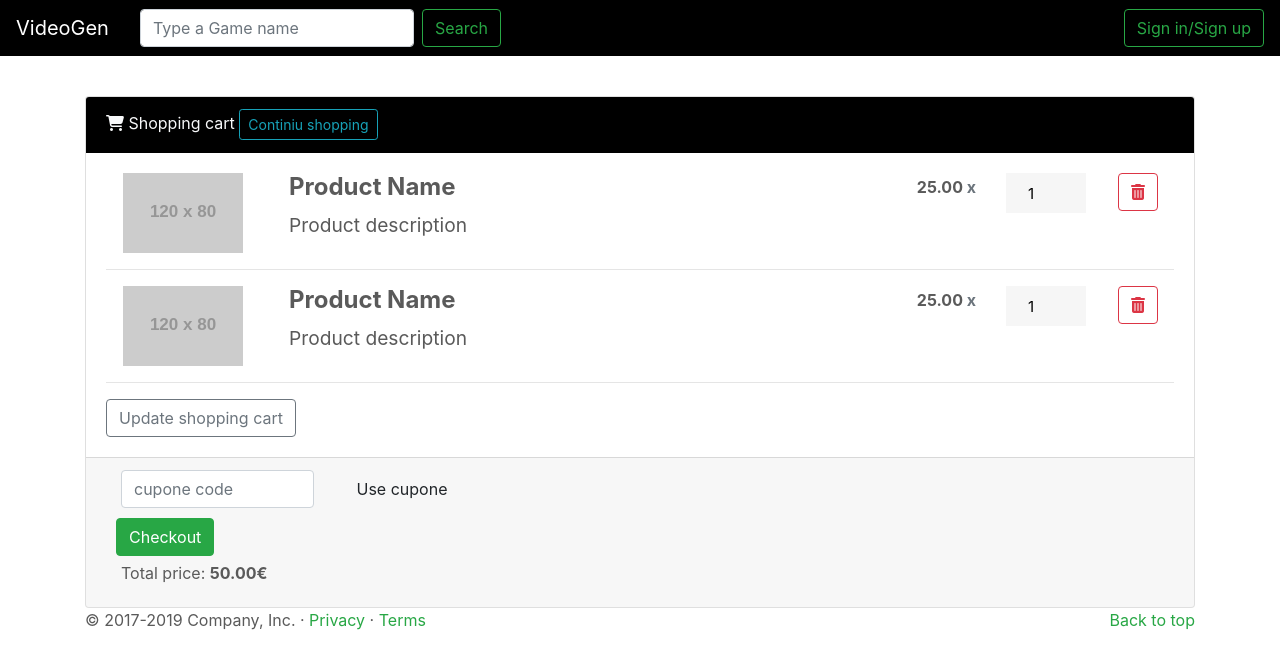
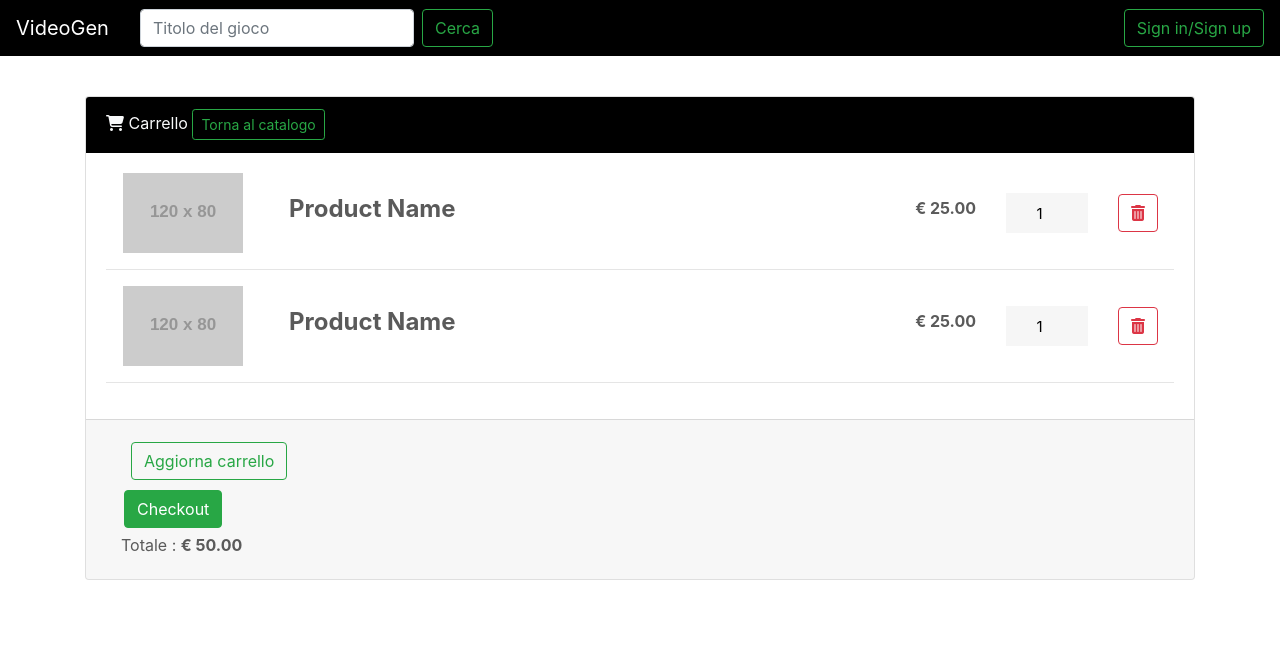
Before and after one commit to giorgiac98/videogen, a PHP site: page /cart.php in a window 1280 px wide. Shown: the top 669 px of the page. Run offline with PHP 8.4, Linux system fonts and the light colour scheme; grey boxes labelled with a size stand in for pictures from a placeholder-image service; some libraries are stand-ins or nearby versions.

Commit message:
Checkout page started

```diff
--- a/cart.php
+++ b/cart.php
@@ -41,25 +41,48 @@
            <div class="card shopping-cart">
                     <div class="card-header bg-dark text-light">
                         <i class="fa fa-shopping-cart" aria-hidden="true"></i>
-                        Shopping cart
-                        <a href="" class="btn btn-outline-info btn-sm pull-right">Continiu shopping</a>
+                        Carrello
+                        <a href="index.php" class="btn btn-outline-success btn-sm pull-right">Torna al catalogo</a>
                         <div class="clearfix"></div>
                     </div>
                     <div class="card-body">
                             <!-- PRODUCT -->
-                            <div class="row">
+                            <div class="row align-items-center">
                                 <div class="col-12 col-sm-12 col-md-2 text-center">
                                         <img class="img-responsive" src="http://placehold.it/120x80" alt="prewiew" width="120" height="80">
                                 </div>
                                 <div class="col-12 text-sm-center col-sm-12 text-md-left col-md-6">
                                     <h4 class="product-name"><strong>Product Name</strong></h4>
-                                    <h4>
-                                        <small>Product description</small>
-                                    </h4>
                                 </div>
-                                <div class="col-12 col-sm-12 text-sm-center col-md-4 text-md-right row">
-                                    <div class="col-3 col-sm-3 col-md-6 text-md-right" style="padding-top: 5px">
-                                        <h6><strong>25.00 <span class="text-muted">x</span></strong></h6>
+                                <div class="col-12 col-sm-12 text-sm-center col-md-4 text-md-right row align-items-center">
+                                    <div class="col-3 col-sm-3 col-md-6 text-md-right">
+                                        <h6><strong>€ 25.00</strong></h6>
+                                    </div>
+                                    <div class="col-4 col-sm-4 col-md-4">
+                                        <div class="quantity">
+                                            <input type="number" step="1" max="10" min="1" value="1" title="Qty" class="qty" size="4">
+                                        </div>
+                                    </div>
+                                    <div class="col-2 col-sm-2 col-md-2 text-right">
+                                        <button type="button" class="btn btn-outline-danger btn-xs">
+                                            <i class="fa fa-trash" aria-hidden="true"></i>
+                                        </button>
+                                    </div>
+                                </div>
+                            </div>
+                            <hr>
+                            <!-- END PRODUCT -->
+                            <!-- PRODUCT -->
+                            <div class="row align-items-center">
+                                <div class="col-12 col-sm-12 col-md-2 text-center">
+                                        <img class="img-responsive" src="http://placehold.it/120x80" alt="prewiew" width="120" height="80">
+                                </div>
+                                <div class="col-12 text-sm-center col-sm-12 text-md-left col-md-6">
+                                    <h4 class="product-name"><strong>Product Name</strong></h4>
+                                </div>
+                                <div class="col-12 col-sm-12 text-sm-center col-md-4 text-md-right row align-items-center">
+                                    <div class="col-3 col-sm-3 col-md-6 text-md-right">
+                                        <h6><strong>€ 25.00</strong></h6>
                                     </div>
                                     <div class="col-4 col-sm-4 col-md-4">
                                         <div class="quantity">
@@ -76,68 +99,25 @@
                             </div>
                             <hr>
                             <!-- END PRODUCT -->
-                            <!-- PRODUCT -->
-                            <div class="row">
-                                <div class="col-12 col-sm-12 col-md-2 text-center">
-                                        <img class="img-responsive" src="http://placehold.it/120x80" alt="prewiew" width="120" height="80">
-                                </div>
-                                <div class="col-12 text-sm-center col-sm-12 text-md-left col-md-6">
-                                    <h4 class="product-name"><strong>Product Name</strong></h4>
-                                    <h4>
-                                        <small>Product description</small>
-                                    </h4>
-                                </div>
-                                <div class="col-12 col-sm-12 text-sm-center col-md-4 text-md-right row">
-                                    <div class="col-3 col-sm-3 col-md-6 text-md-right" style="padding-top: 5px">
-                                        <h6><strong>25.00 <span class="text-muted">x</span></strong></h6>
-                                    </div>
-                                    <div class="col-4 col-sm-4 col-md-4">
-                                        <div class="quantity">
-                                            <input type="number" step="1" max="99" min="1" value="1" title="Qty" class="qty"
-                                                   size="4">
-                                        </div>
-                                    </div>
-                                    <div class="col-2 col-sm-2 col-md-2 text-right">
-                                        <button type="button" class="btn btn-outline-danger btn-xs">
-                                            <i class="fa fa-trash" aria-hidden="true"></i>
-                                        </button>
-                                    </div>
-                                </div>
-                            </div>
-                            <hr>
-                            <!-- END PRODUCT -->
-                        <div class="pull-right">
-                            <a href="" class="btn btn-outline-secondary pull-right">
-                                Update shopping cart
-                            </a>
-                        </div>
+
                     </div>
                     <div class="card-footer">
-                        <div class="coupon col-md-5 col-sm-5 no-padding-left pull-left">
-                            <div class="row">
-                                <div class="col-6">
-                                    <input type="text" class="form-control" placeholder="cupone code">
-                                </div>
-                                <div class="col-6">
-                                    <input type="submit" class="btn btn-default" value="Use cupone">
-                                </div>
-                            </div>
+                        <div class="coupon col-md-5 col-sm-5 no-padding-left pull-left" style="margin: 10px">
+                          <div class="pull-left">
+                              <a href="" class="btn btn-outline-success pull-right">
+                                  Aggiorna carrello
+                              </a>
+                          </div>
                         </div>
                         <div class="pull-right" style="margin: 10px">
-                            <a href="" class="btn btn-success pull-right">Checkout</a>
+                            <a href="checkout.php" class="btn btn-success pull-right ml-2">Checkout</a>
                             <div class="pull-right" style="margin: 5px">
-                                Total price: <b>50.00€</b>
+                                Totale : <b>€ 50.00</b>
                             </div>
                         </div>
                     </div>
                 </div>
         </div>
-
-        <!-- FOOTER -->
-        <footer class="container">
-          <p class="float-right"><a href="#">Back to top</a></p>
-          <p>&copy; 2017-2019 Company, Inc. &middot; <a href="#">Privacy</a> &middot; <a href="#">Terms</a></p>
-        </footer>
       </main>
       <script src="https://use.fontawesome.com/c560c025cf.js"></script>
       <script src="https://code.jquery.com/jquery-3.3.1.slim.min.js" integrity="sha384-q8i/X+965DzO0rT7abK41JStQIAqVgRVzpbzo5smXKp4YfRvH+8abtTE1Pi6jizo" crossorigin="anonymous"></script>
--- a/css/cart.css
+++ b/css/cart.css
@@ -1,10 +1,8 @@
 .quantity {
     float: left;
-    margin-right: 15px;
     background-color: #eee;
     position: relative;
-    width: 80px;
-    overflow: hidden
+    overflow: hidden;
 }
 
 .quantity input {
@@ -26,12 +24,12 @@
     border: 0;
     width: 100%;
     height: 40px;
-    padding: 10px 25px 10px 10px;
+    padding: 10px 10px 10px 10px;
     text-align: center;
     font-weight: 400;
     font-size: 15px;
     border-radius: 0;
-    background-clip: padding-box
+    background-clip: padding-box;
 }
 
 .quantity .minus, .quantity .plus {
--- a/css/videogen.css
+++ b/css/videogen.css
@@ -74,3 +74,17 @@ a:hover{
    border-top-left-radius: 4px;
    border-bottom-left-radius: 4px;
 }
+
+.custom-control-input:checked~.custom-control-label::before {
+    color: #fff;
+    border-color: #28a745;
+    background-color: #28a745;
+}
+
+.form-control:focus {
+    color: #495057;
+    background-color: #fff;
+    border-color: #28a745;
+    outline: 0;
+    box-shadow: 0 0 0 0.2rem #28a7455e;
+}
--- a/navbar.php
+++ b/navbar.php
@@ -7,8 +7,8 @@
     <div class="collapse navbar-collapse" id="navbarCollapse">
       <ul class="navbar-nav mr-auto">
         <form class="form-inline mt-2 mt-md-0 myForm" action="search.php" method="GET">
-            <input class="form-control mr-sm-2" name="game" type="text" placeholder="Type a Game name" aria-label="Search">
-            <button class="btn btn-outline-success my-2 my-sm-0" type="submit">Search</button>
+            <input class="form-control mr-sm-2" name="game" type="text" placeholder="Titolo del gioco" aria-label="Search">
+            <button class="btn btn-outline-success my-2 my-sm-0" type="submit">Cerca</button>
         </form>
       </ul>
       <?php
```
Also changed, not shown: checkout.php (added, +212 -0 lines).
